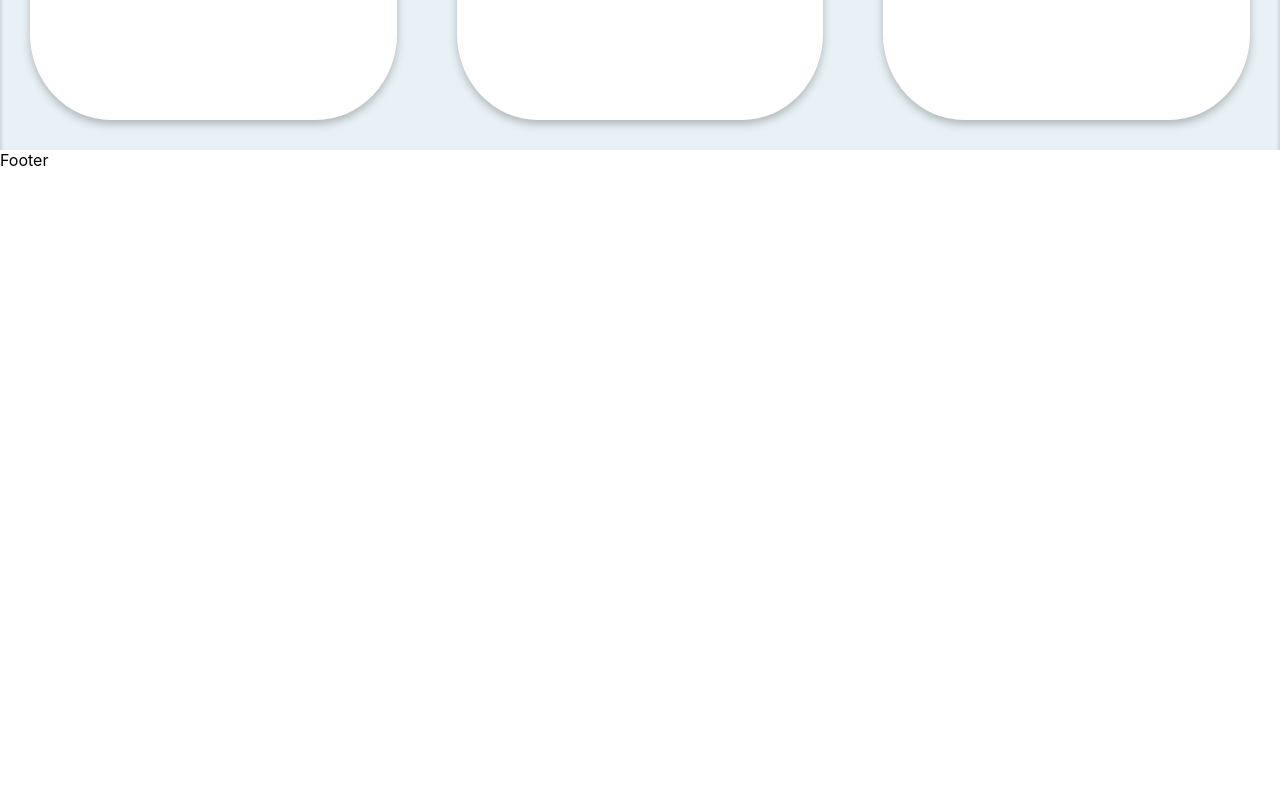
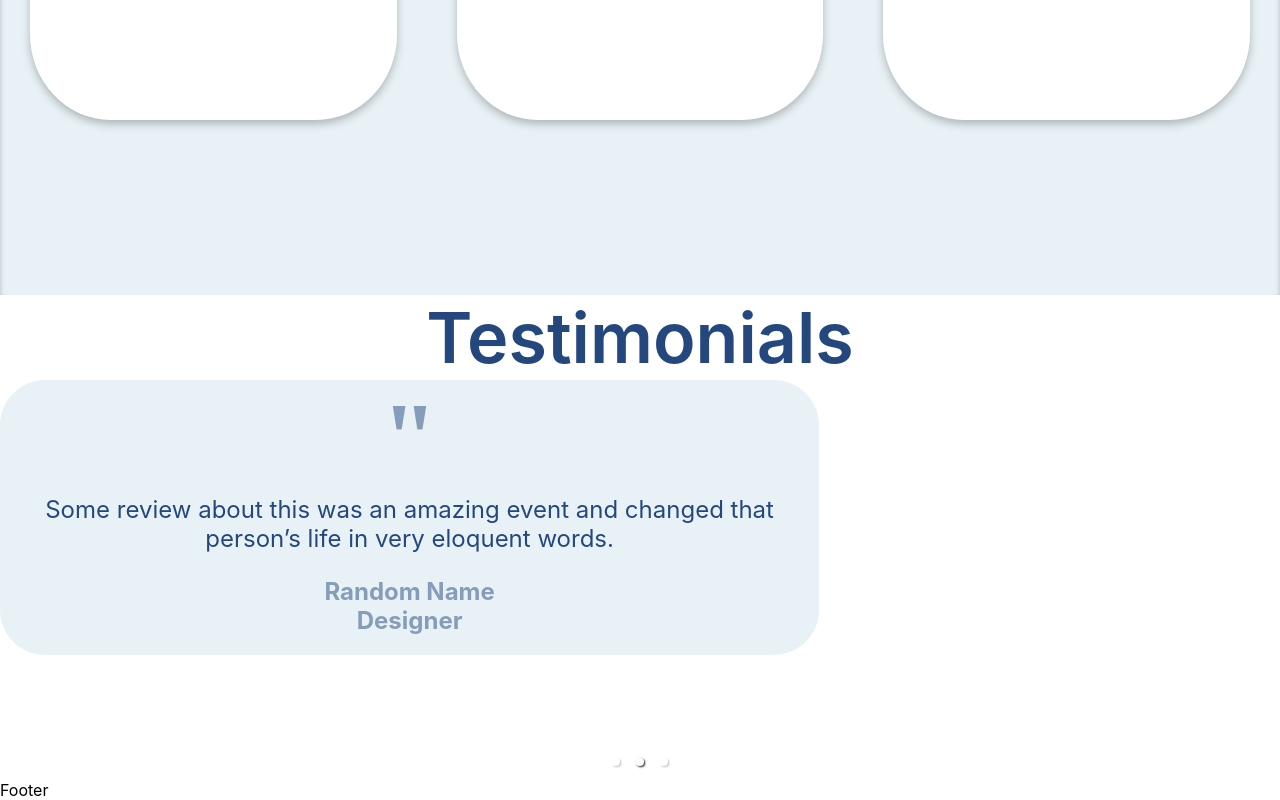
Before and after one commit to hrik2001/psoc2022-landing, a Next.js app in the folder psoc2022/: page / in a window 1280 px wide. Shown: the part 1225-2025 px from the top of the page. Before the commit the page ends 1395 px from the top, so only its background shows below. Built offline with nearby package versions, Linux system fonts and the light colour scheme.

Commit message:
basic carousel

```diff
--- /dev/null
+++ b/psoc2022/components/testimonials.jsx
@@ -0,0 +1,15 @@
+import React from "react";
+import Testimonials from "../Testimonials.js";
+import styles from '../styles/testimonials.module.css'
+
+
+function Testimonial() {
+  return (
+    <div>
+        <h1 className={styles.title}>Testimonials</h1>
+        <Testimonials />
+    </div>
+  );
+}
+
+export default Testimonial;
--- a/psoc2022/how_it_works.js
+++ b/psoc2022/how_it_works.js
@@ -1,4 +1,3 @@
-
 export const how_it_works = [
     {
         id: 1,
--- a/psoc2022/package.json
+++ b/psoc2022/package.json
@@ -13,9 +13,11 @@
     "@fortawesome/free-brands-svg-icons": "^6.1.1",
     "@fortawesome/free-solid-svg-icons": "^6.1.1",
     "@fortawesome/react-fontawesome": "^0.1.18",
+    "bootstrap": "^5.1.3",
     "next": "12.1.1",
     "react": "17.0.2",
-    "react-dom": "17.0.2"
+    "react-dom": "17.0.2",
+    "react-responsive-carousel": "^3.2.23"
   },
   "devDependencies": {
     "eslint": "8.12.0",
--- a/psoc2022/pages/index.js
+++ b/psoc2022/pages/index.js
@@ -4,6 +4,7 @@ import styles from '../styles/Home.module.css'
 import Intro from '../components/intro'
 import How from '../components/how-it-works'
 import { how_it_works } from '../how_it_works'
+import Testimonial from '../components/testimonials'
 
 
 export default function Home({how}) {
@@ -16,6 +17,7 @@ export default function Home({how}) {
       </Head>
       <Intro/>
       <How how={how}/>
+      <Testimonial/>
     </div>
   )
 }
--- a/psoc2022/styles/how.module.css
+++ b/psoc2022/styles/how.module.css
@@ -3,6 +3,7 @@
     background-color: #E8F2F6;
     box-shadow: inset 0px 4px 5px rgba(0, 0, 0, 0.25);
     overflow: hidden;
+    height: 90vh;
 }
 
 .title {
--- a/psoc2022/styles/navbar.module.css
+++ b/psoc2022/styles/navbar.module.css
@@ -7,6 +7,7 @@
     justify-content: space-between;
     padding: 0 100px;
     font-size: 18px;
+    position: sticky;
 }
 
 .listItem {
--- /dev/null
+++ b/psoc2022/styles/testimonials.module.css
@@ -0,0 +1,57 @@
+.container {
+    height: 50vh;
+    overflow: hidden;
+    align-items: center;
+    display: flex;
+    flex-direction: row;
+}
+
+.card {
+    width: 64%;
+    background: #E8F2F6;
+    border-radius: 45px;
+    align-items: center;
+}
+
+.title {
+    font-weight: 600;
+    font-size: 70px;
+    line-height: 85px;
+    text-align: center;
+    margin: 0;
+    color: #24487E;
+}
+
+.comma {
+    font-size: 100px;
+    font-family: cursive;
+    text-align: center;
+    margin: 0;
+    color: rgba(36, 72, 126, 0.5);
+}
+
+.comment{
+    margin-top: 0;
+    font-size: 24px;
+    line-height: 29px;
+    text-align: center;
+    color: #24487E;
+}
+
+.name{
+    margin-bottom: 0;
+    font-size: 24px;
+    line-height: 29px;
+    text-align: center;
+    color: rgba(36, 72, 126, 0.5);
+
+}
+
+.post{
+    margin-top: 0;
+    font-size: 24px;
+    line-height: 29px;
+    text-align: center;
+    color: rgba(36, 72, 126, 0.5);
+    padding-bottom: 20px;
+}
--- /dev/null
+++ b/psoc2022/testimonials.js
@@ -0,0 +1,53 @@
+import React, { Component } from "react";
+import "react-responsive-carousel/lib/styles/carousel.min.css"
+import { Carousel } from "react-responsive-carousel"
+import styles from './styles/testimonials.module.css'
+
+
+export default class Testimonials extends Component {
+  render() {
+    return (
+      <Carousel
+        showArrows={false}
+        wrap={true}
+        showThumbs={false}
+        showStatus={false}
+        autoPlay={true}
+        interval={5000}
+      >
+        <div className={styles.container}>
+            <div className={styles.card}>
+                <h1 className={styles.comma}>"</h1>
+                <p className={styles.comment}>
+                Some review about this was an amazing event and changed that person’s life in very eloquent words.
+                </p>
+                <h3 className={styles.name}>Random Name</h3>
+                <h6 className={styles.post}>Designer</h6>
+          </div>
+        </div>
+
+        <div>
+            <div className={styles.card}>
+                <h1 className={styles.comma}>"</h1>
+                <p className={styles.comment}>
+                Some review about this was an amazing event and changed that person’s life in very eloquent words.
+                </p>
+                <h3 className={styles.name}>Random Name</h3>
+                <h6 className={styles.post}>Designer</h6>
+          </div>
+        </div>
+
+        <div>
+            <div className={styles.card}>
+                <h1 className={styles.comma}>"</h1>
+                <p className={styles.comment}>
+                Some review about this was an amazing event and changed that person’s life in very eloquent words.
+                </p>
+                <h3 className={styles.name}>Random Name</h3>
+                <h6 className={styles.post}>Designer</h6>
+          </div>
+        </div>
+      </Carousel>
+    );
+  }
+}
```
Also changed, not shown: 1 other file (tests, documents, lock files or other folders).
